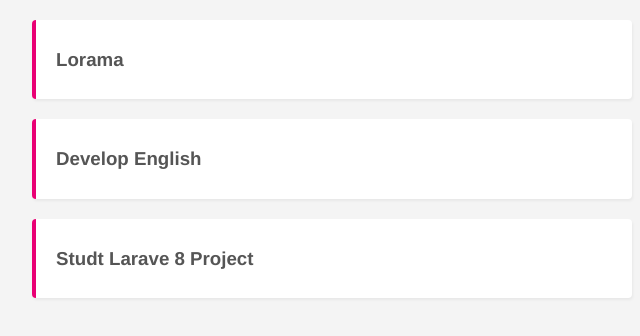
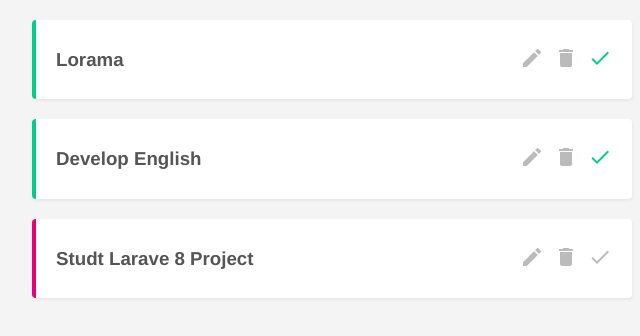
Before and after one commit to AhmedRabea0302/Project-Planner, a Vue app: page / in a window 1280 px wide. Shown: the top 336 px of the page, without its empty margins (308-948 px from the left). Built offline with nearby package versions, Linux system fonts and the light colour scheme; data requests are answered from the project's data file.

Commit message:
Deleting and Completing Project

```diff
--- a/data/db.json
+++ b/data/db.json
@@ -1,18 +1,22 @@
 {
-    "projects": [{
+  "projects": [
+    {
       "id": 1,
       "title": "Lorama",
       "details": "Lorem Ipsum hassona e55",
       "complete": true
-    }, {
+    },
+    {
       "id": 2,
       "title": "Develop English",
       "details": "Get The english Course",
-        "complete": false
-    }, {
+      "complete": true
+    },
+    {
       "id": 3,
       "title": "Studt Larave 8 Project",
       "details": "Lorem Ipsum hassona e55",
-        "complete": true
-    }]
+      "complete": false
     }
+  ]
+}
--- a/public/index.html
+++ b/public/index.html
@@ -1,17 +1,23 @@
 <!DOCTYPE html>
 <html lang="">
-  <head>
+
+<head>
     <meta charset="utf-8">
     <meta http-equiv="X-UA-Compatible" content="IE=edge">
     <meta name="viewport" content="width=device-width,initial-scale=1.0">
     <link rel="icon" href="<%= BASE_URL %>favicon.ico">
-    <title><%= htmlWebpackPlugin.options.title %></title>
-  </head>
-  <body>
+    <title>
+        <%= htmlWebpackPlugin.options.title %>
+    </title>
+    <link href="https://fonts.googleapis.com/icon?family=Material+Icons" rel="stylesheet">
+</head>
+
+<body>
     <noscript>
       <strong>We're sorry but <%= htmlWebpackPlugin.options.title %> doesn't work properly without JavaScript enabled. Please enable it to continue.</strong>
     </noscript>
     <div id="app"></div>
     <!-- built files will be auto injected -->
-  </body>
+</body>
+
 </html>
--- a/src/components/SingleProject.vue
+++ b/src/components/SingleProject.vue
@@ -1,11 +1,17 @@
 <template>
-  <div class="project">
+  <div class="project" :class="{complete: project.complete}">
       <div class="actions">
           <h3 @click="showDetails = !showDetails">{{ project.title }}</h3>
+          <div>
+            <span class="material-icons">edit</span>
+            <span @click="deleteProject" class="material-icons">delete</span>
+            <span @click="toggleComplete" class="material-icons tick">done</span>
+          </div>
       </div>
 
       <div class="details">
           <p v-if="showDetails">{{ project.details }}</p>
+
       </div>
   </div>
 </template>
@@ -17,11 +23,26 @@
     data() {
         return {
             showDetails: false,
+            uri: 'http://localhost:3000/projects/' + this.project.id
         }
     },
 
     methods: {
+        deleteProject() {
+            fetch(this.uri, {method: 'DELETE'})
+            .then(() => this.$emit('delete', this.project.id))
+            .catch((error) => console.log(error))
+        },
 
+        toggleComplete() {
+            fetch(this.uri, {
+                method: 'PATCH',
+                headers: {'Content-type': 'application/json'},
+                body: JSON.stringify( {complete: !this.project.complete} )
+            })
+            .then(() => this.$emit('complete', this.project.id))
+            .catch(error => console.log(error));
+        }
     }
 
 }
@@ -42,4 +63,27 @@
     cursor: pointer;
 }
 
+.actions {
+    display: flex;
+    justify-content: space-between;
+    align-items: center;
+}
+.material-icons {
+    margin-left: 10px;
+    cursor: pointer;
+    font-size: 24px;
+    color: #bbb;
+}
+
+.material-icons:hover {
+    color: #777;
+}
+
+.project.complete {
+    border-left: 4px solid #00ce89;
+}
+
+.project.complete .tick {
+    color: #00ce89;
+}
 </style>
--- a/src/views/Home.vue
+++ b/src/views/Home.vue
@@ -2,7 +2,7 @@
   <div class="home">
     <div v-if="projects.length">
       <div v-for="project in projects" :key="project.id">
-        <SingleProject :project="project"/>
+        <SingleProject :project="project" @delete="filterProjects" @complete="completeProjects"/>
       </div>
     </div>
 
@@ -25,6 +25,17 @@
     }
   },
 
+  methods: {
+    filterProjects(id) {
+      this.projects = this.projects.filter(project => project.id != id);
+    },
+
+    completeProjects(id) {
+      let project = this.projects.find(project => {return project.id == id});
+      project.complete = !project.complete;
+    }
+  },
+
   mounted() {
     fetch('http://localhost:3000/projects')
     .then(response => response.json())
```
Lines whose indentation alone changed are shown as unchanged.
